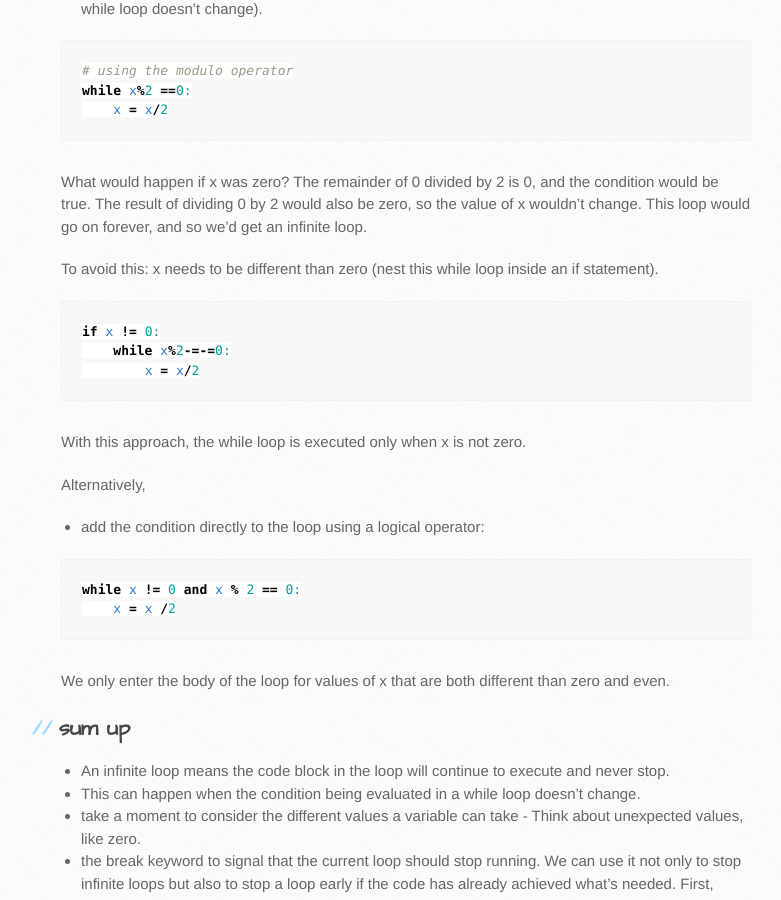
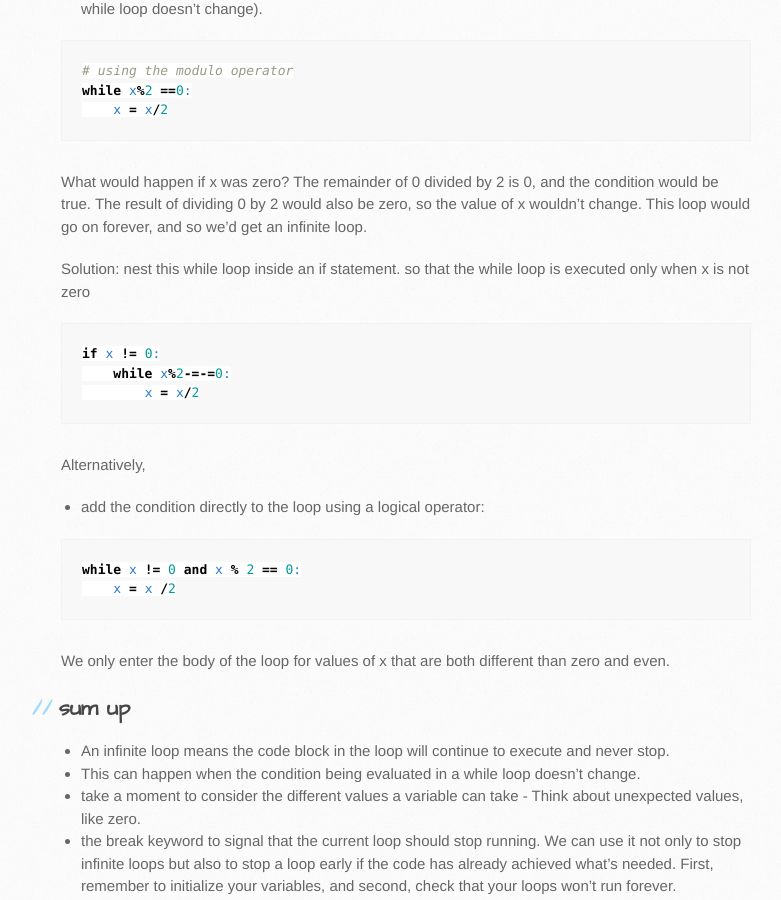
Before and after one commit to trumpfheller/trumpfheller.github.io, a Jekyll site: the page built from c_while.md, in a window 1280 px wide and 900 px high, scrolled down 2785 px. Shown: the whole window, without its empty margins (99-880 px from the left). Built offline with Jekyll 4.4.1, drawn with Linux system fonts in a browser that asks for light colours.

Commit message:
Update c_while.md

````diff
--- a/c_while.md
+++ b/c_while.md
@@ -127,14 +127,14 @@ The remainder of 0 divided by 2 is 0, and the condition would be true.
 The result of dividing 0 by 2 would also be zero, so the value of x wouldn't change.
 This loop would go on forever, and so we'd get an infinite loop.
 
-To avoid this: x needs to be different than zero (nest this while loop inside an if statement).
+Solution: nest this while loop inside an if statement.
+so that the while loop is executed only when x is not zero
 
 ```python
 if x != 0:
     while x%2-=-=0:
         x = x/2
 ```
-With this approach, the while loop is executed only when x is not zero.
 
 Alternatively,
 * add the condition directly to the loop using a logical operator:
````
